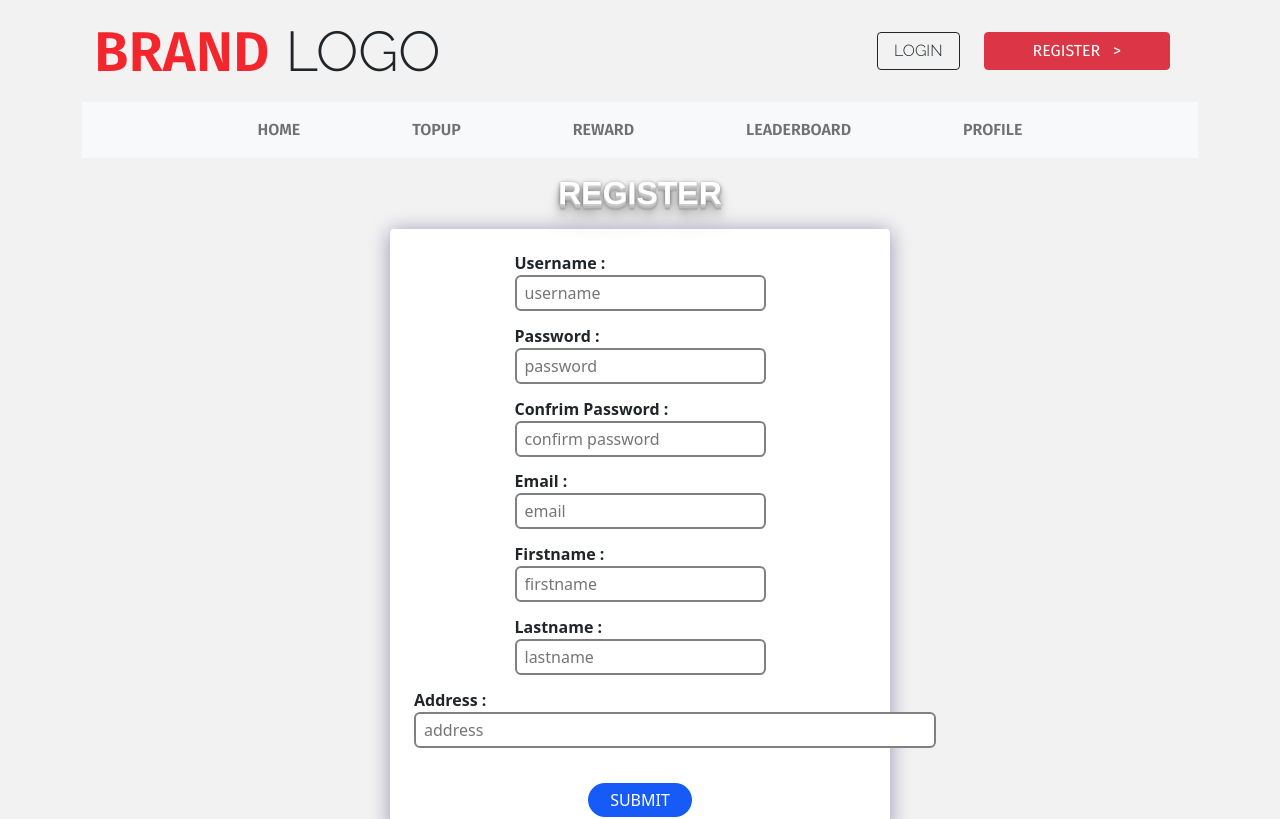
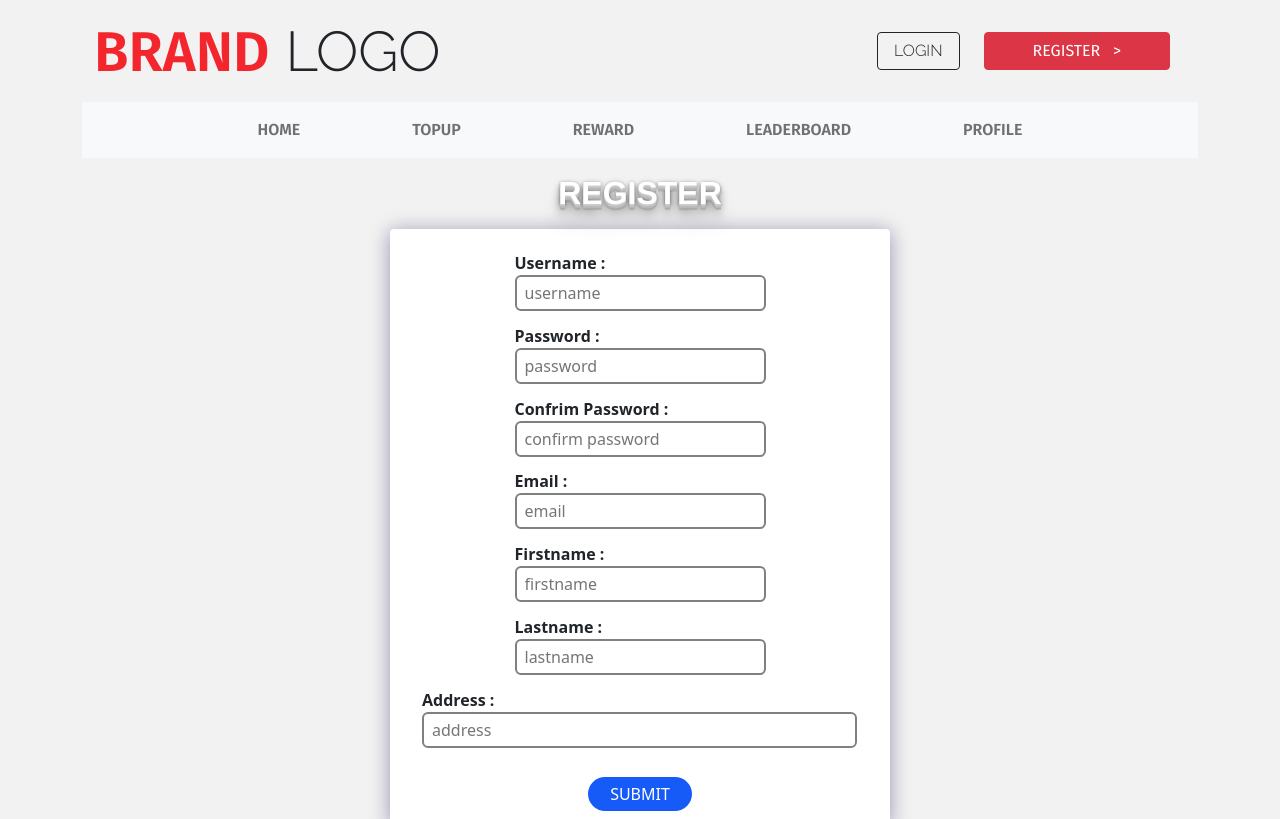
Before and after one commit to Nataset/webtech-midterm-frontend, a Vue app: page /register in a window 1280 px wide. Shown: the top 819 px of the page. Built offline with nearby package versions, Linux system fonts and the light colour scheme; what vue-js-modal, vue-moment, vue-swal would draw is missing.

Commit message:
fix css position

```diff
--- a/src/components/LoginFrom.vue
+++ b/src/components/LoginFrom.vue
@@ -58,6 +58,10 @@ export default {
     text-align: center;
     .custom-form {
         width: 400px;
+        label {
+            width: 90px;
+        }
+
     }
 }
 
--- a/src/components/UserRegisterFrom.vue
+++ b/src/components/UserRegisterFrom.vue
@@ -168,14 +168,15 @@ export default {
         display: flex;
         flex-direction: column;
         margin: 0.4em auto;
+
         input {
             width: 100%;
         }
         &:last-child {
-            margin: 0.4em 0.5em;
+            padding: 0 1em;
+            width: 100%;
             input {
-                margin: 0 auto 0.4em auto;
-                width: 208%;
+                width: 435px;
             }
         }
         label {
--- a/src/components/profile/UserInfomation.vue
+++ b/src/components/profile/UserInfomation.vue
@@ -296,7 +296,6 @@ export default {
         }
     }
     .reward {
-        width: 95%;
         td {
             &:nth-child(3) {
                 text-align: right;
```
